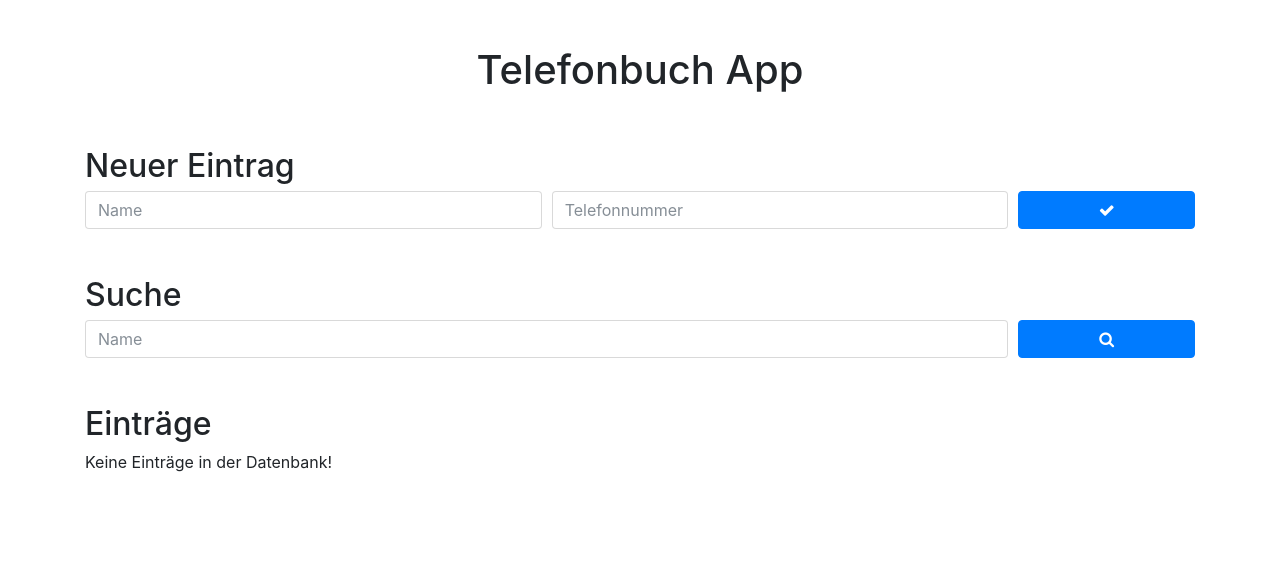
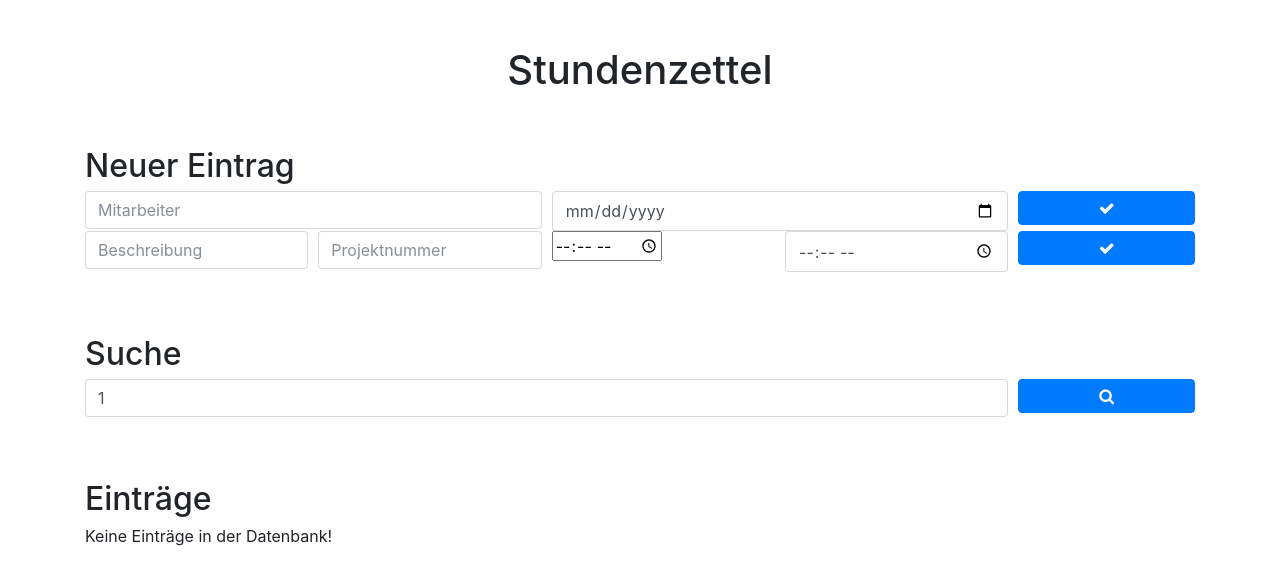
Before and after one commit to NordicBerry/Stundenzettel, a PHP site: page /?mitarbeiter=1 in a window 1280 px wide. Shown: the top 585 px of the page. Run offline with PHP 8.4, Linux system fonts and the light colour scheme; data that the repository does not hold is empty; some libraries are stand-ins or nearby versions.

Commit message:
Datenbanktabelle anpassen nach den Bedürfnissen der Webanwendung. Entsprechende Änderungen im Code. Einbauen eines LogIns.

```diff
--- a/source/public/dbconnect.php
+++ b/source/public/dbconnect.php
@@ -3,7 +3,7 @@
 $servername = "localhost";
 $username = "root";
 $password = "root";
-$dbname = "telefonbuch";
+$dbname = "Stundenzettel";
 
 // Create connection
 $conn = new mysqli($servername, $username, $password);
--- a/source/public/delete.php
+++ b/source/public/delete.php
@@ -4,7 +4,7 @@ require_once('./dbconnect.php');
 
 $id = $_POST["id"];
 
-$sql = "DELETE FROM Personen WHERE id='$id'";
+$sql = "DELETE FROM stundenzettel WHERE id='$id'";
 
 if ($conn->query($sql) === TRUE) {
     echo "Record deleted successfully";
@@ -14,4 +14,4 @@ if ($conn->query($sql) === TRUE) {
 
 $conn->close();
 
-echo "<script>setTimeout(function() { window.location.replace('http://localhost/telefonbuch') }, 1000)</script>";
+echo "<script>setTimeout(function() { window.location.replace('http://wt-projekt.test/') }, 1000)</script>";
--- a/source/public/index.php
+++ b/source/public/index.php
@@ -1,4 +1,4 @@
-<!DOCTYPE html>
+
 <html lang="en">
 <head>
     <!-- Required meta tags -->
@@ -15,7 +15,7 @@
 <div class="container">
     <div class="row my-5">
         <div class="col">
-            <h1 class="text-center">Telefonbuch App</h1>
+            <h1 class="text-center">Stundenzettel</h1>
         </div>
     </div>
     <div class="row mb-5">
@@ -24,10 +24,10 @@
             <form action="create.php" method="post">
                 <div class="form-row">
                     <div class="col">
-                        <input type="text" class="form-control" name="name" placeholder="Name">
+                        <input type="text" class="form-control" name="mitarbeiter" placeholder="Mitarbeiter">
                     </div>
                     <div class="col">
-                        <input type="text" class="form-control" name="phone" placeholder="Telefonnummer">
+                        <input type="date" class="form-control" name="datum" placeholder="Datum">
                     </div>
                     <div class="col-2">
                         <button type="submit" class="btn btn-primary btn-block">
@@ -35,16 +35,38 @@
                         </button>
                     </div>
                 </div>
+
+                <form action="create.php" method="post">
+                    <div class="form-row">
+                        <div class="col">
+                            <input type="text" class="form-control" name="beschreibung" placeholder="Beschreibung">
+                        </div>
+                        <div class="col">
+                            <input type="text" class="form-control" name="projektnummer" placeholder="Projektnummer">
+                        </div>
+                        <div class="col">
+                            <input type="time" class="form-1control" name="uhrzeitvon" placeholder="Uhrzeit von:">
+                        </div>
+                        <div class="col">
+                            <input type="time" class="form-control" name="uhrzeitbis" placeholder="Uhrzeit bis: ">
+                        </div>
+                        <div class="col-2">
+                            <button type="submit" class="btn btn-primary btn-block">
+                                <i class="fa fa-check"></i>
+                            </button>
+                        </div>
+                    </div>
             </form>
         </div>
     </div>
+
     <div class="row mb-5">
         <div class="col">
             <h2>Suche</h2>
             <form action="index.php" method="get">
                 <div class="form-row">
                     <div class="col">
-                        <input type="text" class="form-control" name="name" placeholder="Name" value="<?php echo $_GET["name"] ?>">
+                        <input type="text" class="form-control" name="mitarbeiter" placeholder="Mitarbeiter" value="<?php echo $_GET["mitarbeiter"] ?>">
                     </div>
                     <div class="col-2">
                         <button type="submit" class="btn btn-primary btn-block">
@@ -75,10 +97,22 @@
                             <div class="form-row">
                                 <input type="hidden" name="id" value="<?php echo $row["id"] ?>">
                                 <div class="col">
-                                    <input type="text" class="form-control" name="name" placeholder="Name" value="<?php echo $row["name"] ?>">
+                                    <input type="text" class="form-control" name="mitarbeiter" placeholder="Mitarbeiter" value="<?php echo $row["mitarbeiter"] ?>">
                                 </div>
                                 <div class="col">
-                                    <input type="text" class="form-control" name="phone" placeholder="Telefonnummer" value="<?php echo $row["phone"] ?>">
+                                    <input type="text" class="form-control" name="datum" placeholder="Datum" value="<?php echo $row["datum"] ?>">
+                                </div>
+                                <div class="col">
+                                    <input type="text" class="form-control" name="beschreibung" placeholder="Beschreibung" value="<?php echo $row["beschreibung"] ?>">
+                                </div>
+                                <div class="col">
+                                    <input type="text" class="form-control" name="projektnummer" placeholder="Projektnummer" value="<?php echo $row["projektnummer"] ?>">
+                                </div>
+                                <div class="col">
+                                    <input type="text" class="form-control" name="uhrzeitvon" placeholder="Uhrzeit von:" value="<?php echo $row["uhrzeitvon"] ?>">
+                                </div>
+                                <div class="col">
+                                    <input type="text" class="form-control" name="uhrzeitbis" placeholder="Uhrzeit bis:" value="<?php echo $row["uhrzeitbis"] ?>">
                                 </div>
                                 <div class="col-1">
                                     <button class="btn btn-danger btn-block" formaction="delete.php">
--- a/source/public/read.php
+++ b/source/public/read.php
@@ -2,9 +2,9 @@
 
 require_once('./dbconnect.php');
 
-$name = $_GET["name"];
+$name = $_GET["mitarbeiter"];
 
-$sql = "SELECT * FROM Personen WHERE INSTR(name, '{$name}') > 0";
+$sql = "SELECT * FROM stundenzettel WHERE INSTR(mitarbeiter, '{$mitarbeiter}') > 0";
 
 $result = $conn->query($sql);
 
--- a/source/public/update.php
+++ b/source/public/update.php
@@ -16,4 +16,4 @@ if ($conn->query($sql) === TRUE) {
 
 $conn->close();
 
-echo "<script>setTimeout(function() { window.location.replace('http://localhost/telefonbuch') }, 1000)</script>";
+echo "<script>setTimeout(function() { window.location.replace('http://wt-projekt.test/') }, 1000)</script>";
```
Also changed, not shown: source/public/create.php (+8 -4 lines), source/public/login-formular.html (added, +114 -0 lines), source/public/login.php (added, +27 -0 lines), source/public/PGA_Automation_Logo.png (added).
